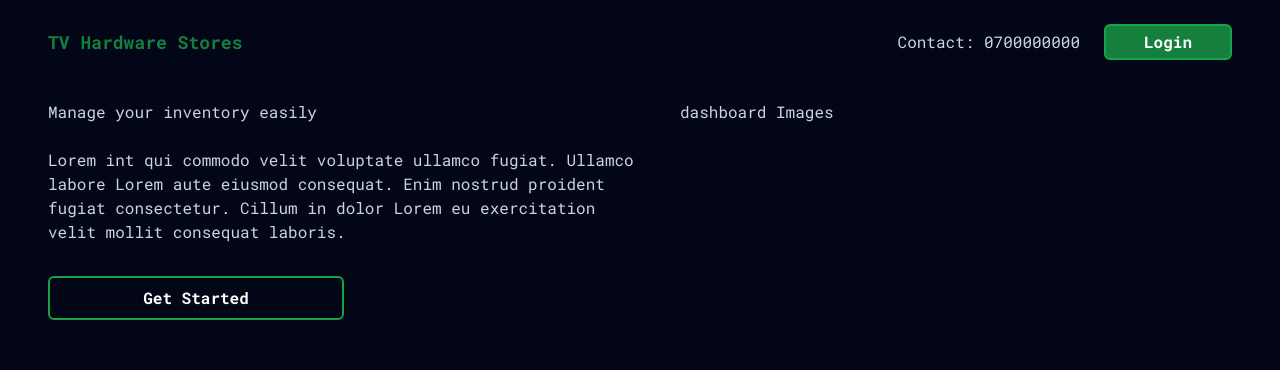
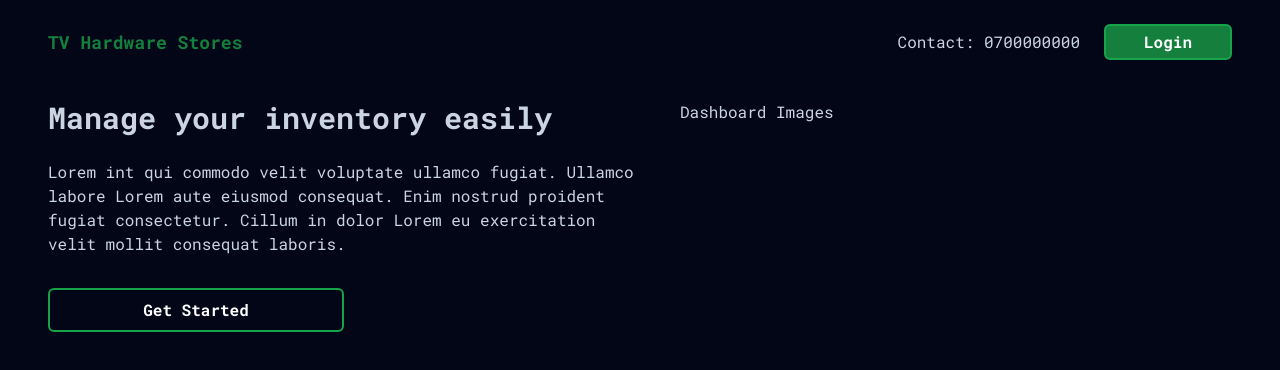
Before and after one commit to esthercate/Hardware-store-management, a Next.js app: page / in a window 1280 px wide. Shown: the top 370 px of the page. Built offline with nearby package versions, Linux system fonts and the light colour scheme.

Commit message:
Change homepage title

```diff
--- a/app/page.jsx
+++ b/app/page.jsx
@@ -14,7 +14,7 @@ export default function Home() {
       </div>
       <div className='flex gap-10 w-full'>
         <div className='flex flex-col gap-6 w-1/2'>
-          <h1>Manage your inventory easily</h1>
+          <h1 className='text-3xl font-bold'>Manage your inventory easily</h1>
           <p>
             Lorem int qui commodo velit voluptate ullamco fugiat. Ullamco labore Lorem aute eiusmod consequat. Enim nostrud proident fugiat consectetur. Cillum in dolor Lorem eu exercitation velit mollit consequat laboris.
           </p>
@@ -23,7 +23,7 @@ export default function Home() {
             </Link>
         </div>
 
-        <div> dashboard Images</div>
+        <div>Dashboard Images</div>
       </div>
     </div>
   )
```
